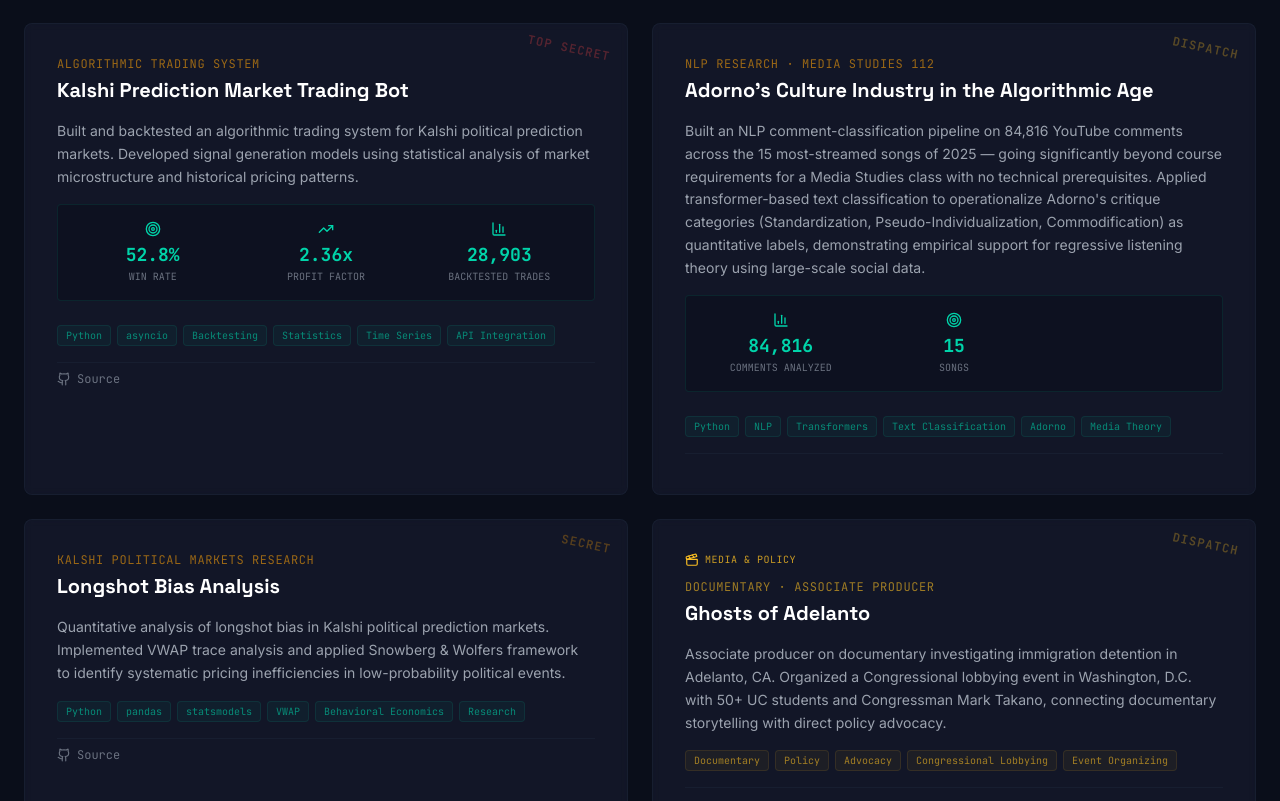
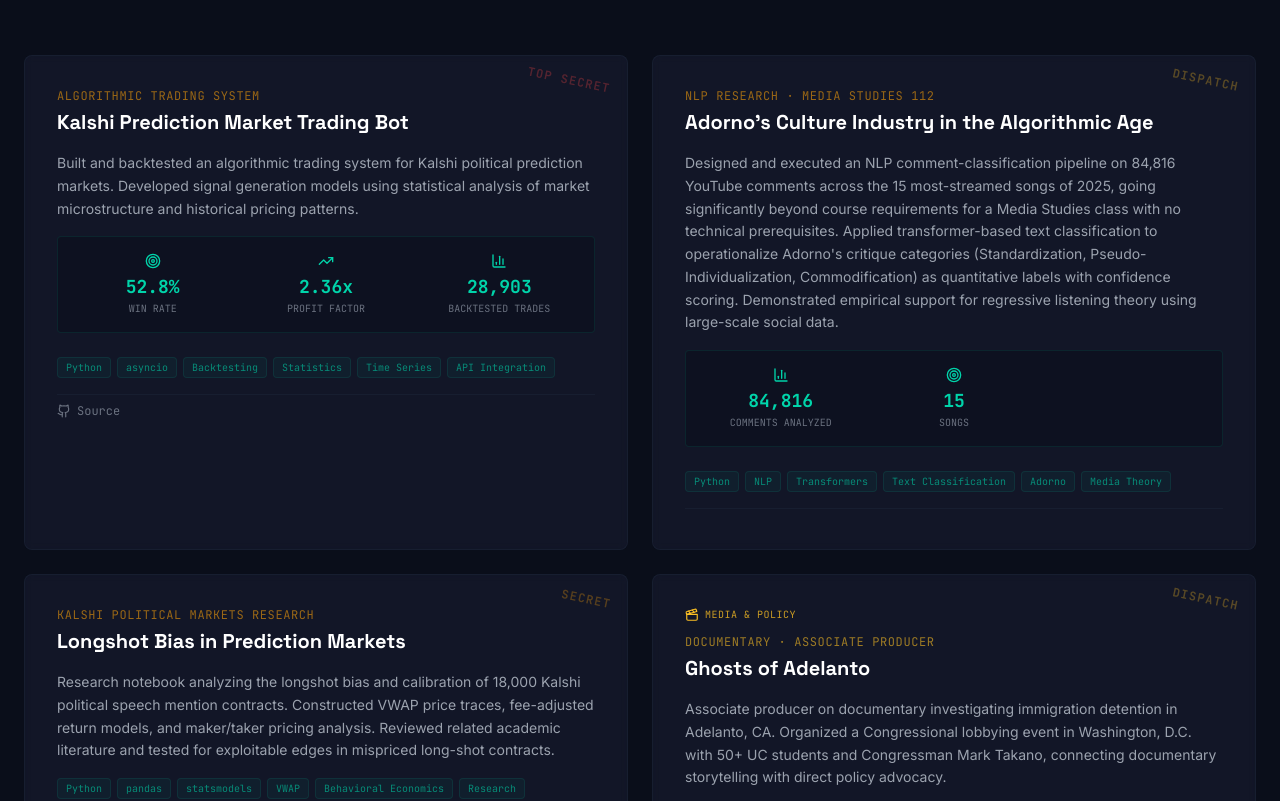
Before and after one commit to LuizFelipeBarbosa/portfolio-website, a Next.js app: page / in a window 1280 px wide. Shown: the part 4480-5281 px from the top of the page. Built offline with nearby package versions, Linux system fonts and the light colour scheme.

Commit message:
content: sync website with resume — BRASA 100+ attendees, Longshot 18k contracts, updated descriptions

```diff
--- a/components/Experience.jsx
+++ b/components/Experience.jsx
@@ -69,6 +69,7 @@
     description: [
       'Lead strategy and operations for a 15-member Brazilian student organization, driving community growth and campus presence',
       'Oversaw marketing, technology, and digital infrastructure, including launching and maintaining the club website and managing all event promotion channels',
+      'Planned and executed large-scale events with 100+ attendees, increasing visibility, engagement, and participation with the Brazilian community across campus',
     ],
     tags: ['Leadership', 'React', 'Marketing', 'Web Development'],
   },
--- a/components/Projects.jsx
+++ b/components/Projects.jsx
@@ -40,7 +40,7 @@
     title: "Adorno's Culture Industry in the Algorithmic Age",
     subtitle: 'NLP Research · Media Studies 112',
     description:
-      'Built an NLP comment-classification pipeline on 84,816 YouTube comments across the 15 most-streamed songs of 2025 — going significantly beyond course requirements for a Media Studies class with no technical prerequisites. Applied transformer-based text classification to operationalize Adorno\'s critique categories (Standardization, Pseudo-Individualization, Commodification) as quantitative labels, demonstrating empirical support for regressive listening theory using large-scale social data.',
+      'Designed and executed an NLP comment-classification pipeline on 84,816 YouTube comments across the 15 most-streamed songs of 2025, going significantly beyond course requirements for a Media Studies class with no technical prerequisites. Applied transformer-based text classification to operationalize Adorno\'s critique categories (Standardization, Pseudo-Individualization, Commodification) as quantitative labels with confidence scoring. Demonstrated empirical support for regressive listening theory using large-scale social data.',
     metrics: [
       { icon: BarChart3, label: 'Comments Analyzed', value: '84,816' },
       { icon: Target, label: 'Songs', value: '15' },
@@ -51,10 +51,10 @@
   },
   {
     featured: true,
-    title: 'Longshot Bias Analysis',
+    title: 'Longshot Bias in Prediction Markets',
     subtitle: 'Kalshi Political Markets Research',
     description:
-      'Quantitative analysis of longshot bias in Kalshi political prediction markets. Implemented VWAP trace analysis and applied Snowberg & Wolfers framework to identify systematic pricing inefficiencies in low-probability political events.',
+      'Research notebook analyzing the longshot bias and calibration of 18,000 Kalshi political speech mention contracts. Constructed VWAP price traces, fee-adjusted return models, and maker/taker pricing analysis. Reviewed related academic literature and tested for exploitable edges in mispriced long-shot contracts.',
     metrics: [],
     tags: [
       'Python',
```
